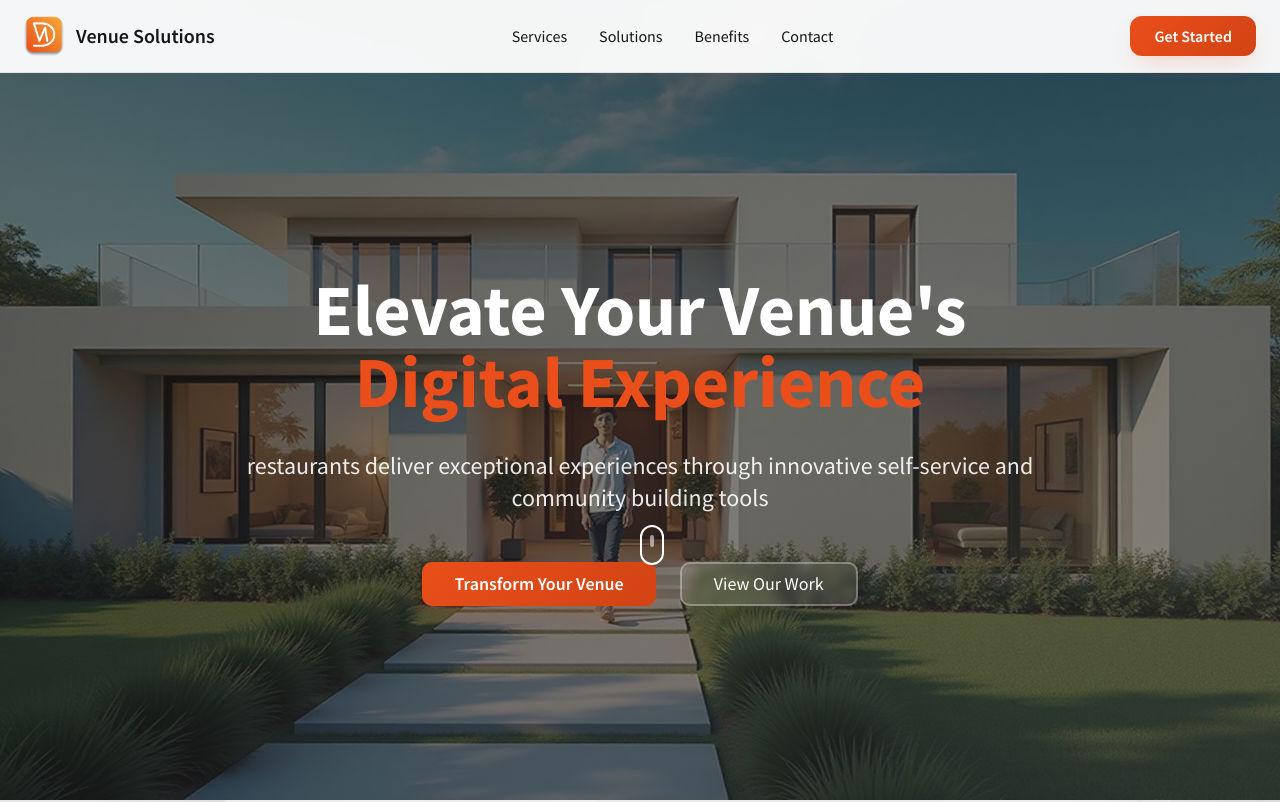
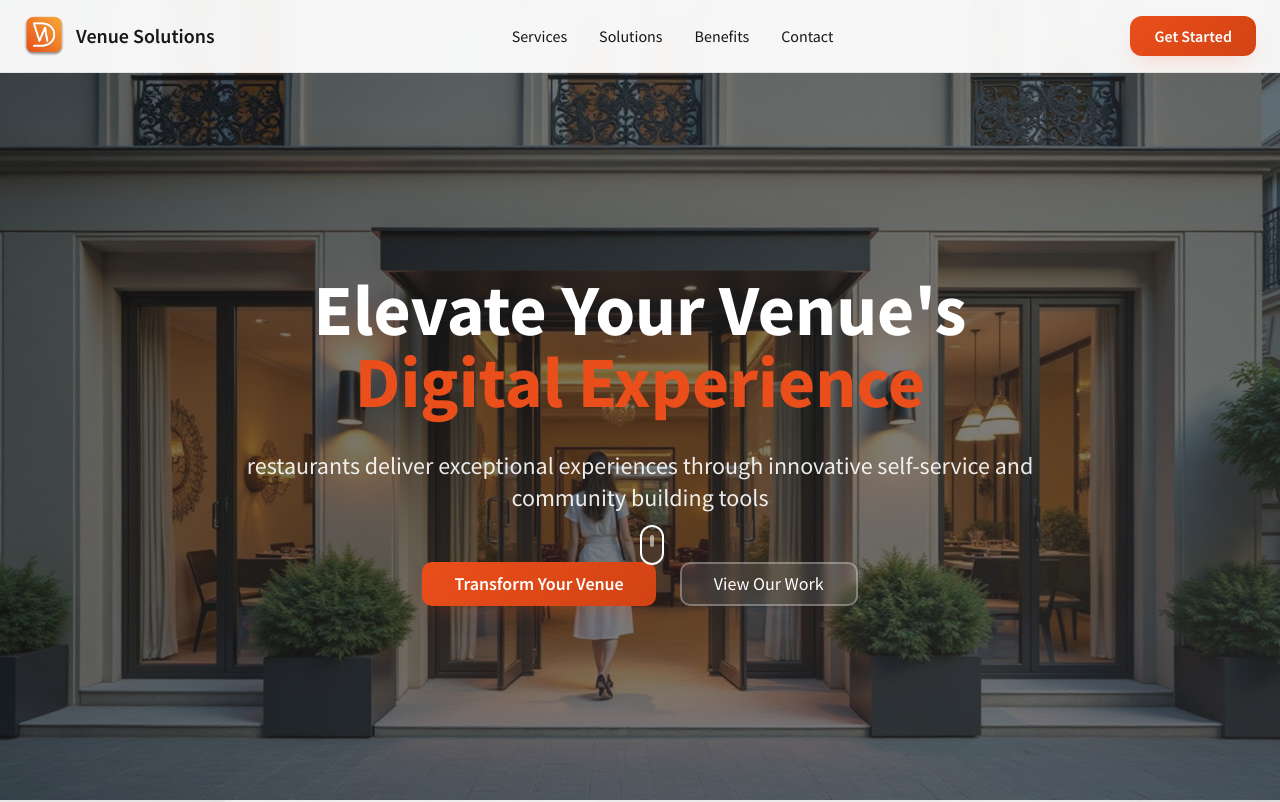
Before and after one commit to otusweb/mobdesign-website-ce2804f5, a React (Vite) app: page / in a window 1280 px wide. Shown: the top 802 px of the page. Built offline with nearby package versions, Linux system fonts and the light colour scheme.

Commit message:
Replace hero background image

```diff
--- a/src/components/Hero.tsx
+++ b/src/components/Hero.tsx
@@ -1,6 +1,6 @@
 import { Button } from "@/components/ui/button";
 import Header from "@/components/Header";
-import luxuryPropertyImage from "@/assets/luxury-property-hero.jpg";
+import parisHotelImage from "@/assets/paris-luxury-hotel-hero.jpg";
 
 const Hero = () => {
   return (
@@ -11,7 +11,7 @@ const Hero = () => {
         <div className="absolute inset-0 z-0">
           <div
             className="w-full h-full bg-cover bg-center bg-no-repeat"
-            style={{ backgroundImage: `url(${luxuryPropertyImage})` }}
+            style={{ backgroundImage: `url(${parisHotelImage})` }}
           ></div>
           <div className="absolute inset-0 gradient-hero opacity-60"></div>
         </div>
```
Also changed, not shown: src/assets/paris-luxury-hotel-hero.jpg (added).
